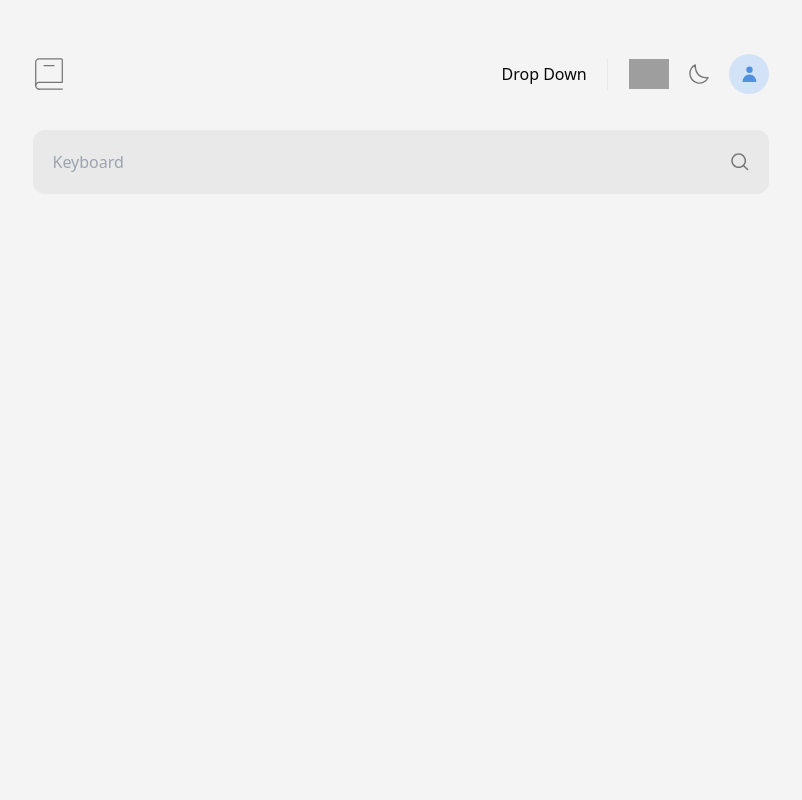
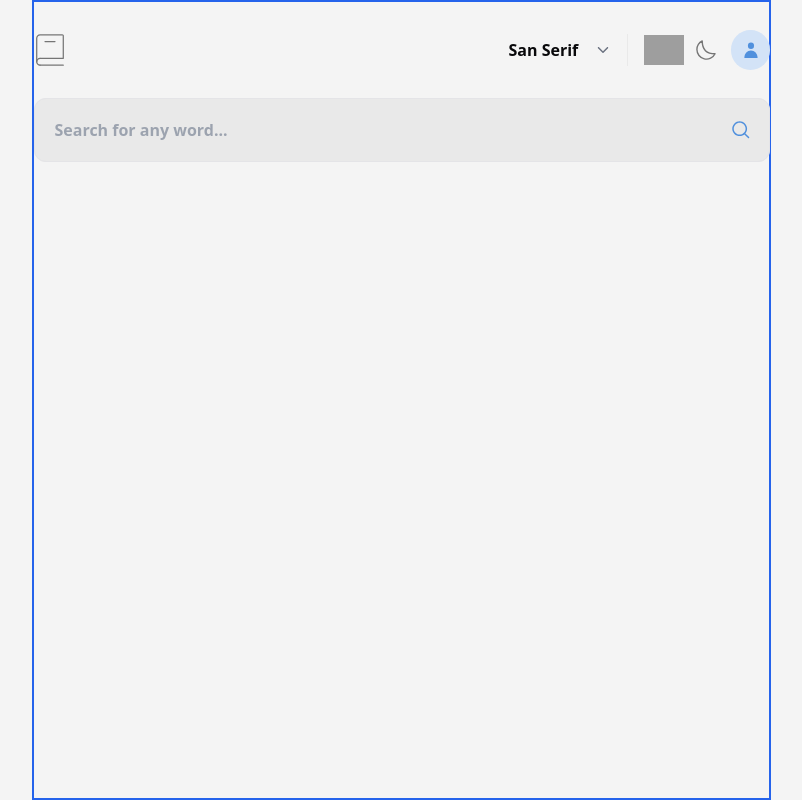
Before and after one commit to ioenimil/Dictionary_Application_Frontend, a React (Vite) app: page / in a window 1280 px wide. Shown: the whole page, without its empty margins (239-1041 px from the left). Built offline with nearby package versions, Linux system fonts and the light colour scheme; grey boxes are pictures that could not be loaded.

Commit message:
Worked on the Dropdown feature

```diff
--- a/package.json
+++ b/package.json
@@ -13,6 +13,7 @@
     "clsx": "^2.1.1",
     "react": "^18.3.1",
     "react-dom": "^18.3.1",
+    "react-icons": "^5.3.0",
     "tailwind-merge": "^2.5.2",
     "tailwindcss-animate": "^1.0.7"
   },
--- a/src/components/DarkMode.tsx
+++ b/src/components/DarkMode.tsx
@@ -35,7 +35,7 @@ const DarkMode = () => {
     }
   };
   return (
-    <div className=" hidden  w-[79.99px] h-mobileHeight md:flex items-center gap-5">
+    <div className=" hidden  w-[79.99px]  h-mobileHeight md:flex items-center md:gap-4 lg:gap-3">
       <img
         onClick={handleSwitchTheme}
         className="w-[40px] cursor-pointer h-mobileHeight"
--- /dev/null
+++ b/src/components/Dropdown.tsx
@@ -0,0 +1,52 @@
+import { useState } from "react";
+import { IoIosArrowDown, IoIosArrowUp } from "react-icons/io";
+
+const fontOptions = [
+  { name: "San Serif", value: "San Serif" },
+  { name: "Serif", value: "Serif" },
+  { name: "Mono", value: "Mono" },
+];
+
+const Dropdown = () => {
+  const [selectedFont, setSelectedFont] = useState("San Serif");
+  const [isOpen, setIsOpen] = useState(false);
+
+  const handleFontSelection = (font: string): void => {
+    setSelectedFont(font);
+    document.querySelector("body")?.style.setProperty("font-family", font);
+    setIsOpen(false);
+  };
+
+  const renderFontOption = (font: string) => (
+    <div
+      key={font}
+      onClick={() => handleFontSelection(font)}
+      className="p-2 font-semibold dark:hover:text-[#FF6500] hover:text-blue-600 cursor-pointer"
+    >
+      {font}
+    </div>
+  );
+
+  return (
+    <div className="relative inline-block w-full">
+      <div
+        className="p-2 flex items-center justify-between border-none font-bold w-full cursor-pointer"
+        onClick={() => setIsOpen(!isOpen)}
+      >
+        {selectedFont}
+        {isOpen ? (
+          <IoIosArrowUp className="text-gray-500" />
+        ) : (
+          <IoIosArrowDown className="text-gray-500" />
+        )}
+      </div>
+
+      {isOpen && (
+        <div className="absolute lg:w-[183px] left-0 right-0 mt-2 py-3 px-3 rounded-2xl bg-white dark:bg-darkBg shadow-lightMode dark:shadow-darkMode z-10">
+          {fontOptions.map((font) => renderFontOption(font.value))}
+        </div>
+      )}
+    </div>
+  );
+};
+export default Dropdown;
--- a/src/components/Hero.tsx
+++ b/src/components/Hero.tsx
@@ -1,11 +1,10 @@
 import NavBar from "./NavBar";
-import Search from "./Search";
-
+import SearchContent from "./SearchContent";
 const Hero = () => {
   return (
-    <div className="pt-8  md:pt-[58px] w-[326.99px] md:w-[689px]  lg:w-[736.99px] h-full  m-auto ">
+    <div className=" border-blue-600 border-[2px]   w-[329px] md:w-[689px]  lg:w-[739px] h-full  m-auto ">
       <NavBar />
-      <Search />
+      <SearchContent />
     </div>
   );
 };
--- a/src/components/NavBar.tsx
+++ b/src/components/NavBar.tsx
@@ -2,17 +2,20 @@ import DarkMode from "./DarkMode";
 import bookIcon from "../assets/iconoir_book.svg";
 import userIcon from "../assets/userIcon.svg";
 import navMenuIcon from "../assets/navMenuIcon.svg";
+import Dropdown from "./Dropdown";
 const NavBar = () => {
   return (
-    <div className="  w-[326px] h-8     md:w-[689px] md:h-tabletHeight lg:w-[736.99px] flex items-center justify-between">
+    <div className=" mt-8  w-[326px] h-8     md:w-[689px] md:h-tabletHeight lg:w-[736.99px] flex items-center justify-between">
       <img
         className="w-[28.05px]  h-[31.56px] md:w-[32px] md:h-tabletHeight"
         src={bookIcon}
         alt="book"
       />
-      <div className="    md:w-[250px] lg:w-[267.99px] h-8 flex items-center justify-between  md:gap-2  lg:gap-5">
-        <div className=" hidden md:block">Drop Down</div>
-        <span className="w-[1px] h-8 bg-grayBg block"></span>
+      <div className="  md:w-[275px] lg:w-[270px] h-8 flex items-center  lg:justify-end   md:gap-2">
+        <div className="lg:w-[120px] hidden md:block">
+          <Dropdown />
+        </div>
+        <span className="w-[1px] md:mr-2 lg:mr-2  h-8 bg-grayBg block"></span>
         <DarkMode />
 
         <p className=" hidden bg-[#D3E3F7] md:w-[40px] md:h-[40px] md:flex items-center justify-center rounded-full">
--- a/src/components/Search.tsx
+++ b/src/components/Search.tsx
@@ -1,11 +1,45 @@
-import searchIcon from '../assets/search.svg'
+import { ChangeEvent, useState } from "react";
+import blueSearchIcon from "../assets/blueSearchIcon.svg";
 const Search = () => {
+  const [searchedWord, setSearchedWord] = useState<string>("");
+  const [error, setError] = useState<string>("");
+  const handleSearchChange = (e: ChangeEvent<HTMLInputElement>): void => {
+    setSearchedWord(e.target.value);
+    if (error) setError("");
+  };
+  const handleSubmit = (e: React.FormEvent<HTMLFormElement>): void => {
+    e.preventDefault();
+    if (searchedWord.trim() === "") {
+      setError("Whoops, can't be empty...");
+    } else {
+      setError("");
+      console.log(searchedWord);
 
+      setSearchedWord("");
+    }
+  };
   return (
-    <div className="  w-[327px] h-[48px] lg:w-[736px] md:w-[689px] mt-5 md:mt-10 md:h-16 rounded-xl bg-grayBg px-5 flex items-center justify-between ">
-        <input className=" bg-transparent outline-none w-full" type="text" placeholder="Keyboard" />
-        <img src={searchIcon} alt="searchIcon" />
+    <div>
+      <form
+        onSubmit={handleSubmit}
+        className=" relative mb-1  w-[327px] h-[48px] lg:w-[736px] md:w-[689px] md:h-16 rounded-xl dark:bg-[#1F1F1F] bg-grayBg flex items-center "
+      >
+        <input
+          value={searchedWord}
+          onChange={handleSearchChange}
+          className={`pl-5 w-full caret-[#5090DD]   dark:caret-[#FF6500] font-semibold rounded-xl h-full bg-transparent outline-none border-[1px] placeholder:dark:text-[#FFFFFF]
+            ${
+              error ? "border-[#FF5252]" : "focus:border-[#5090DD] dark:focus:border-[#FF6500]"
+            } focus:outline`}
+          type="text"
+          placeholder="Search for any word..."
+        />
+        <button className="absolute right-5 cursor-pointer" type="submit">
+          <img src={blueSearchIcon} alt="searchIcon" />
+        </button>
+      </form>
+      <span className="  text-[#FF5252]">{error}</span>
     </div>
-  )
-}
-export default Search
+  );
+};
+export default Search;
--- /dev/null
+++ b/src/components/SearchContent.tsx
@@ -0,0 +1,11 @@
+import Search from "./Search"
+
+const SearchContent = () => {
+  return (
+    <div className=" w-[327px] h-[86%]  md:w-[689px]  md:h-[819px] lg:h-[550px] lg:w-[737px]  mt-5 md:mt-8">
+      <Search/>
+    </div>
+  )
+}
+
+export default SearchContent
--- a/src/index.css
+++ b/src/index.css
@@ -5,6 +5,7 @@
 * {
   @apply transition-colors duration-100;
 }
+
 @layer base {
   :root {
     --background: 0 0% 100%;
--- a/tailwind.config.js
+++ b/tailwind.config.js
@@ -8,6 +8,10 @@ export default {
 			mobileHeight:'h-[20px]',
       tabletHeight:'h-[36px]'
 		},
+    boxShadow: {
+      'lightMode': '0px 5px 30px 0px #5091dd',
+      'darkMode': '0px 5px 10px 0px #ff65001a', // Custom shadow with #5091DD color
+    },
       borderRadius: {
         lg: "var(--radius)",
         md: "calc(var(--radius) - 2px)",
```
Also changed, not shown: src/assets/blueSearchIcon.svg (added), 1 other file (tests, documents, lock files or other folders).
